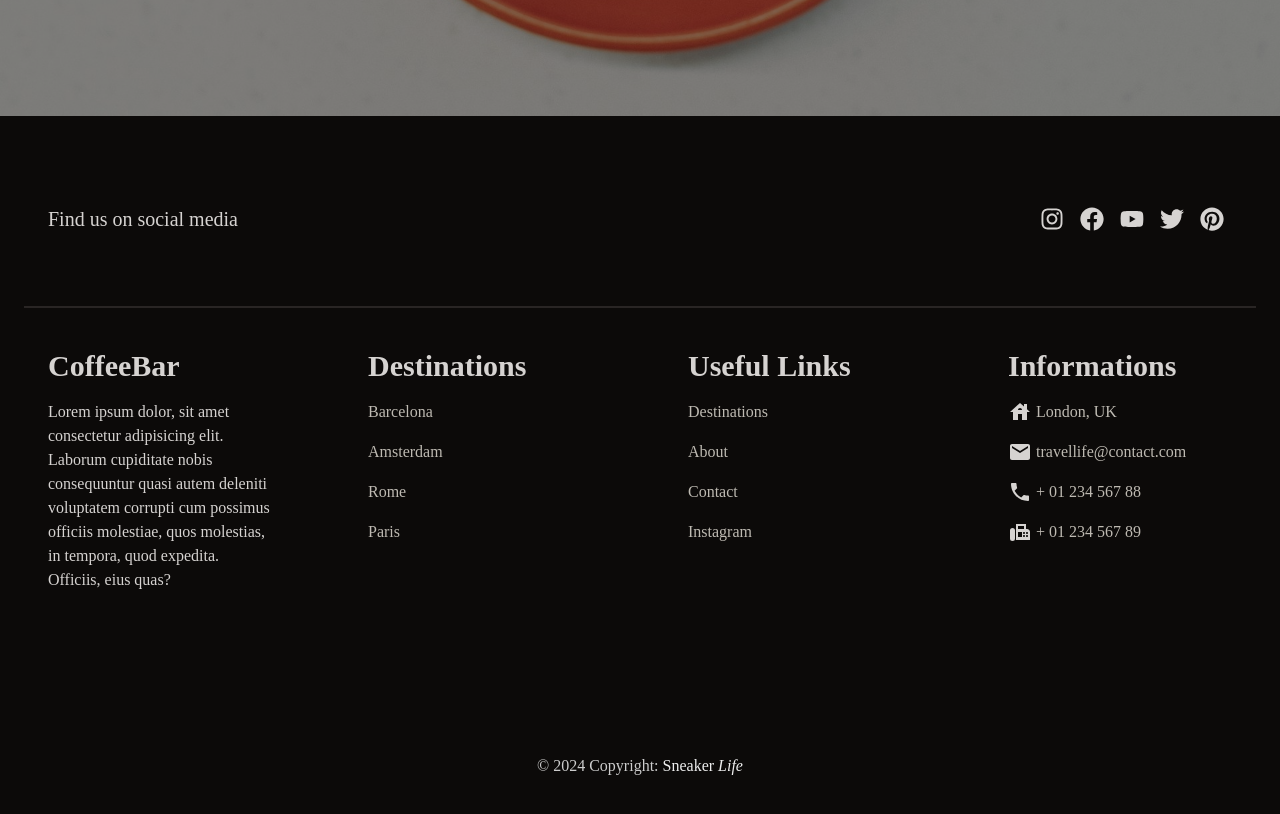
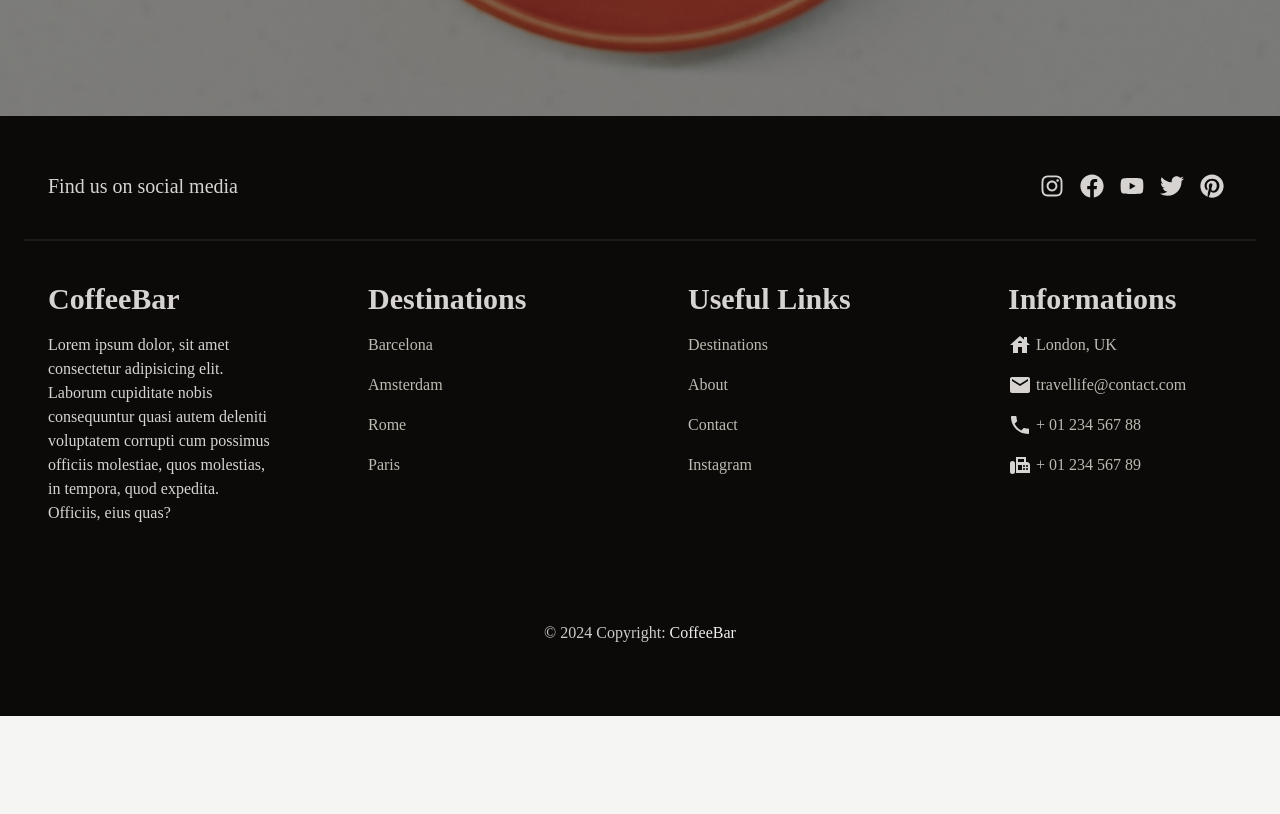
Before and after one commit to DarkoM996/coffeebar-website, a React (Vite) app: page / in a window 1280 px wide. Shown: the part 3919-4733 px from the top of the page. After the commit the page ends 4635 px from the top, so only its background shows below. Built offline with nearby package versions, Linux system fonts and the light colour scheme; a web font is replaced by a local one.

Commit message:
for now homepage done

```diff
--- a/src/components/CTA.tsx
+++ b/src/components/CTA.tsx
@@ -2,7 +2,7 @@ import backgroundimage from "../images/image25.jpg";
 
 const CTA = () => {
   return (
-    <section className="max-w-screen-3xl mx-auto w-full h-[800px]">
+    <section className="max-w-screen-3xl mx-auto w-full h-screen">
       <div className="relative h-full">
         <img
           src={backgroundimage}
--- a/src/components/Footer.tsx
+++ b/src/components/Footer.tsx
@@ -9,8 +9,8 @@ import { MdFax, MdHouse, MdLocalPhone, MdMail } from "react-icons/md";
 
 const Footer = () => {
   return (
-    <footer className="max-w-screen-3xl mx-auto px-6 py-4 min-h-screen grid grid-cols-1  bg-stone-950 text-stone-300">
-      <div className="flex justify-between items-center lg:justify-between border-b-2 border-stone-800 p-6">
+    <footer className="max-w-screen-3xl mx-auto px-6 py-4 h-[600px] grid grid-cols-1  bg-stone-950 text-stone-300">
+      <div className="flex justify-between items-center lg:justify-between border-b-2 border-stone-900 p-6">
         <div className="mr-12 hidden lg:block">
           <span className="text-xl">Find us on social media</span>
         </div>
@@ -123,7 +123,7 @@ const Footer = () => {
       <div className="p-6 text-center text-[#ccc]">
         <span>© 2024 Copyright:</span>
         <a href="/" className="text-[#eee] ml-1">
-          Sneaker <span className="italic font-bodoni font-medium">Life</span>
+          CoffeeBar
         </a>
       </div>
     </footer>
```
